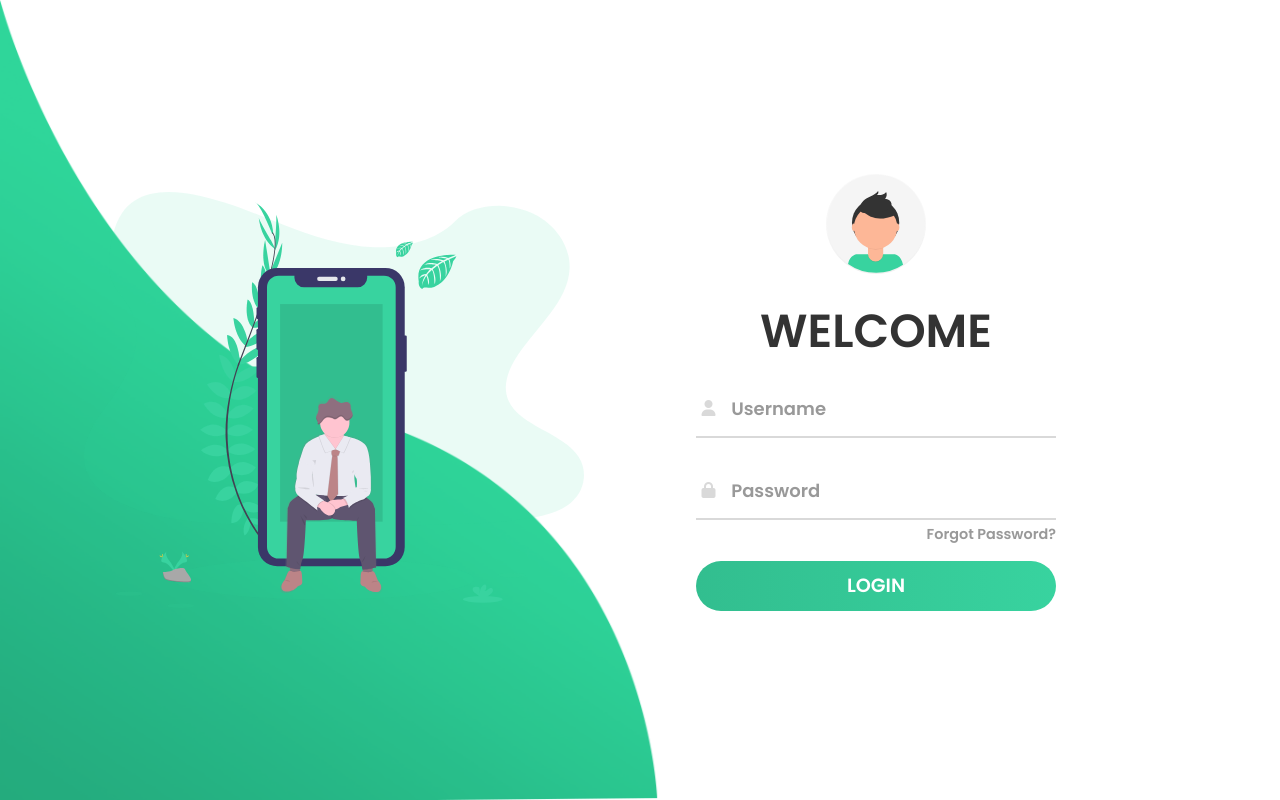
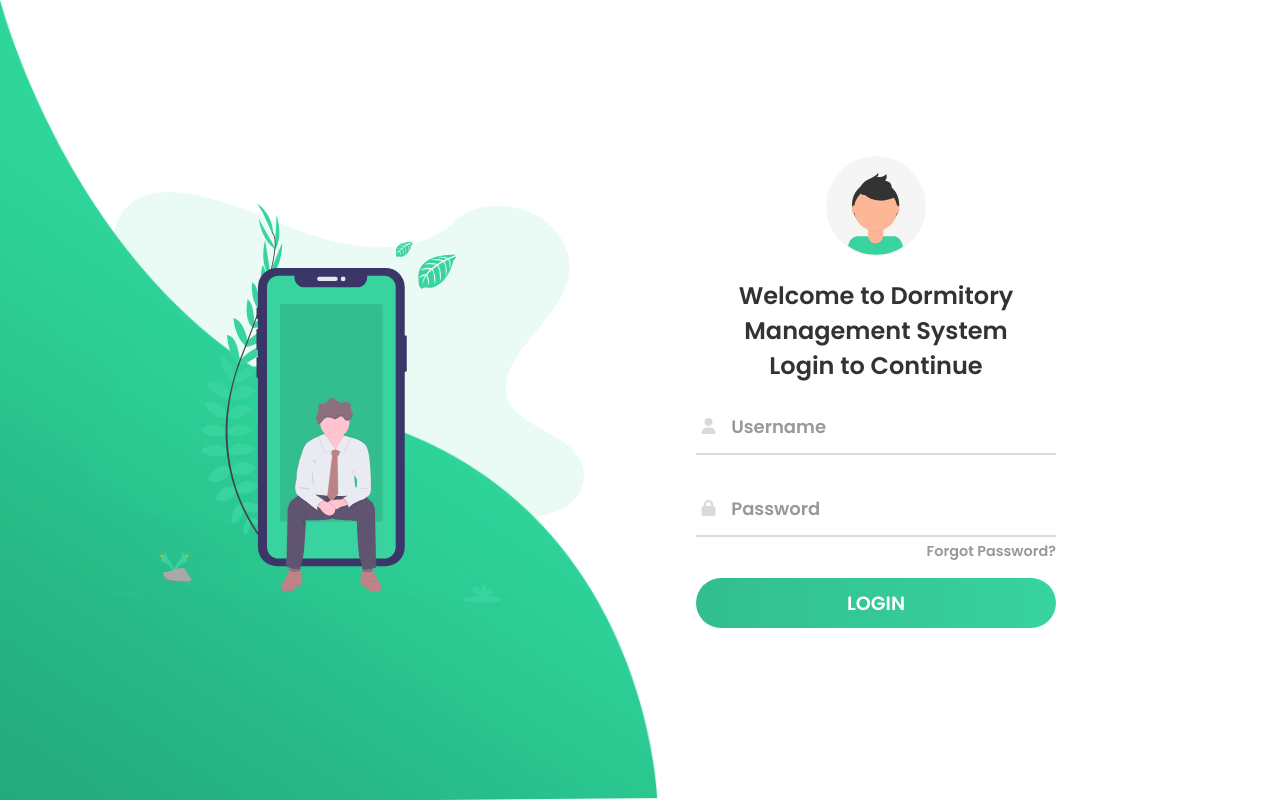
Before and after one commit to abirmunna/dorm, a PHP site: page /pages/login.php in a window 1280 px wide. Run offline with PHP 8.4, Linux system fonts and the light colour scheme; some libraries are stand-ins or nearby versions.

Commit message:
login page error msg added

```diff
--- a/css/login.css
+++ b/css/login.css
@@ -54,8 +54,8 @@ form{
 .login-content h2{
 	margin: 15px 0;
 	color: #333;
-	text-transform: uppercase;
-	font-size: 2.9rem;
+	/*text-transform: uppercase;*/
+	font-size: 1.5rem;
 }
 
 .login-content .input-div{
--- a/js/login.js
+++ b/js/login.js
@@ -1,6 +1,4 @@
 const inputs = document.querySelectorAll(".input");
-
-
 function addcl(){
 	let parent = this.parentNode.parentNode;
 	parent.classList.add("focus");
--- a/pages/login.php
+++ b/pages/login.php
@@ -1,11 +1,35 @@
 <!DOCTYPE html>
 <html>
 <head>
-	<title>Animated Login Form</title>
+	<title>Dormitory Management System Login</title>
 	<link rel="stylesheet" type="text/css" href="../css/login.css">
 	<link href="https://fonts.googleapis.com/css?family=Poppins:600&display=swap" rel="stylesheet">
 	<script src="https://kit.fontawesome.com/a81368914c.js"></script>
 	<meta name="viewport" content="width=device-width, initial-scale=1">
+
+	<script type="text/javascript">
+	function validate() {
+		if( document.myForm.uname.value == "" ) {
+             alert( "Please provide your Username and Password!" );
+						 document.getElementById("name").style.color = "red";
+             document.myForm.uname.focus() ;
+    		 return false;
+          }
+		else if (document.myForm.uname.value !== "") {
+					document.getElementById("name").style.color = "gray";
+			}
+		if( document.myForm.pwd.value == "" ) {
+				  alert( "Please provide your Username and Password!" );
+					document.getElementById("pwd").style.color = "red";
+				  document.myForm.pwd.focus() ;
+				 return false;
+			}
+		else if (document.myForm.pwd.value !== "") {
+	 				document.getElementById("pwd").style.color = "gray";
+	 		}
+	 return( true );
+}
+	</script>
 </head>
 <body>
 	<img class="wave" src="../img/wave.png">
@@ -14,16 +38,16 @@
 			<img src="../img/bg.svg">
 		</div>
 		<div class="login-content">
-			<form action="index.html">
+			<form name = "myForm" action="../handler/login_handler.php" onsubmit = "return(validate());" method="post">
 				<img src="../img/avatar.svg">
-				<h2 class="title">Welcome</h2>
+				<h2 class="title">Welcome to Dormitory Management System<br>Login to Continue</h2>
            		<div class="input-div one">
            		   <div class="i">
            		   		<i class="fas fa-user"></i>
            		   </div>
            		   <div class="div">
-           		   		<h5>Username</h5>
-           		   		<input type="text" class="input">
+           		   		<h5 id="name" >Username</h5>
+           		   		<input name="uname" type="text" class="input">
            		   </div>
            		</div>
            		<div class="input-div pass">
@@ -31,12 +55,13 @@
            		    	<i class="fas fa-lock"></i>
            		   </div>
            		   <div class="div">
-           		    	<h5>Password</h5>
-           		    	<input type="password" class="input">
+           		    	<h5 id="pwd">Password</h5>
+           		    	<input name="pwd" type="password" class="input">
             	   </div>
             	</div>
             	<a href="#">Forgot Password?</a>
-            	<input type="submit" class="btn" value="Login">
+            	<button type="submit" class="btn" value="submit">Login</button>
+
             </form>
         </div>
     </div>
--- /dev/null
+++ b/pages/welcome.php
@@ -0,0 +1,3 @@
+<?php
+echo "works f u";
+ ?>
```
Also changed, not shown: handler/login_handler.php (+26 -1 lines), member_login_handler.php (deleted, +0 -27 lines).
